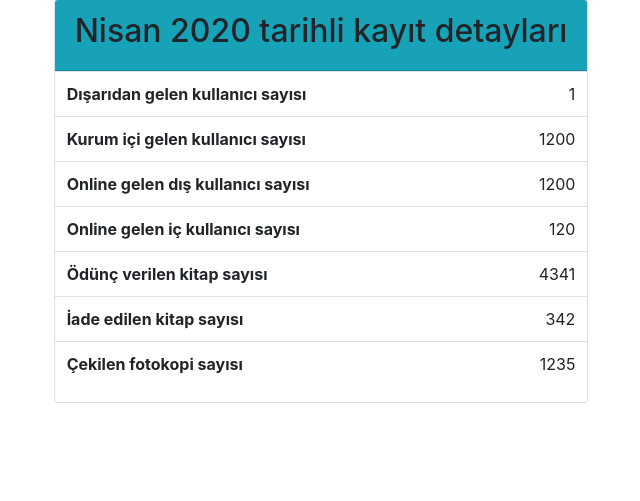
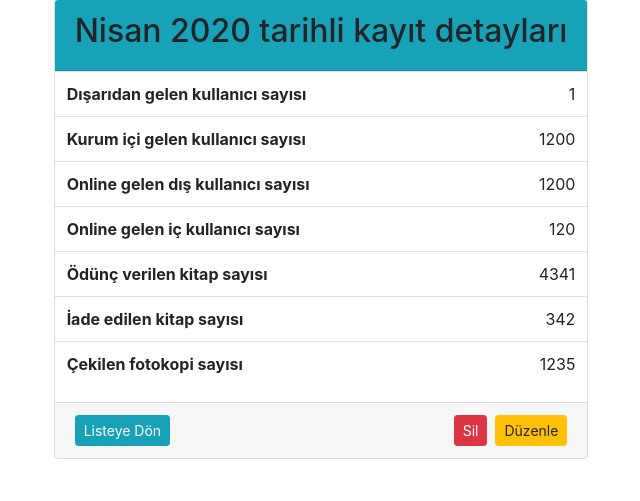
Before and after one commit to tirnavali/tgnat-analytics, a Django app: page /referans/1/ in a window 1280 px wide. Shown: the part 65-566 px from the top of the page, without its empty margins (319-959 px from the left). Run offline with Django 3.2, Linux system fonts and the light colour scheme; data comes from the database, SQL or seed files in the repository; both versions use the stored data as it was after the commit; some libraries are stand-ins or nearby versions.

Commit message:
ayrıntılar sil ve düzenle tamamlandı

```diff
--- a/cockpit/templates/cockpit/header.html
+++ b/cockpit/templates/cockpit/header.html
@@ -27,7 +27,7 @@
       <div class="collapse navbar-collapse" id="navbarNavDropdown">
         <ul class="navbar-nav">
           <li class="nav-item active">
-            <a class="nav-link" href="{% url 'referance' %}"
+            <a class="nav-link" href="{% url 'reference_index' %}"
               >Referans <span class="sr-only">(current)</span></a
             >
           </li>
--- a/cockpit/templates/cockpit/referenceserviceanalytic_detail.html
+++ b/cockpit/templates/cockpit/referenceserviceanalytic_detail.html
@@ -53,6 +53,22 @@
           </tr>
         </tbody>
       </table>
+      <div class="card-footer">
+        <div class="row justify-content-between">
+
+          <div class="col-sm">
+            <a class="btn btn-info btn-sm" href="{% url 'reference_index' %}">Listeye Dön</a>
+          </div>
+          <div class="col-sm">
+            <a class="btn btn-warning btn-sm float-right ml-2" href="{% url 'edit_reference' referenceserviceanalytic.pk  %}">Düzenle</a>
+            <a class="btn btn-danger btn-sm float-right" href="#">Sil</a>
+          </div>
+
+
+
+
+        </div>
+      </div>
     </div>
   </div>
 </div>
--- a/cockpit/urls.py
+++ b/cockpit/urls.py
@@ -3,8 +3,8 @@ from . import views
 
 urlpatterns = [
     path('', views.MarketingPage.as_view(), name='marketing_page'),
-    path('referans/', views.index, name='referance'),
+    path('referans/', views.index, name='reference_index'),
     path('referans/yeni/', views.RefAnalyticsFormView.as_view(), name='new_record_ref'),
     path('referans/<int:pk>/', views.RefAnalyticsDetailView.as_view(), name="detail"),
-    path('referans/<int:pk>/duzenle/', views.RefAnalyticsFormView.as_view(), name='edit-reference')
+    path('referans/<int:pk>/duzenle/', views.RefAnalyticsFormView.as_view(), name='edit_reference')
 ]
--- a/cockpit/views.py
+++ b/cockpit/views.py
@@ -58,11 +58,24 @@ class RefAnalyticsFormView(View):
 
     def get(self, request, *args, **kwargs):
         """
+        url : 'referans/yeni/'
+        url : 'referans/<int:pk>/duzenle/
         Bu fonksiyona hem düzenleme hemde yeni veri sayfası görüntüleme isteği gelebilir.
         Eğer düzenleme sayfası isteği varsa pk dolu olmalıdır.
         Aksi halde yeni gönderi sayfası talep edildiği anlaşılacaktır.
         """
         pk = self.kwargs.get('pk')
+        # silme işlemi
+        if(request.GET.get('sil')):
+            try:
+                self.obj  =  ReferenceServiceAnalytic.objects.get(pk=pk)
+                self.obj.delete()
+                return redirect('reference_index')
+            except:
+                return HttpResponse("Böyle bir sayfa yok")
+            return HttpResponse("silinecek veri id'si {}".format(str(pk)))
+
+        # düzenleme işlemi
         if pk:
             try:
                 self.obj = ReferenceServiceAnalytic.objects.get(pk=pk)
```
Also changed, not shown: cockpit/templates/cockpit/index.html (+9 -9 lines), db.sqlite3.
